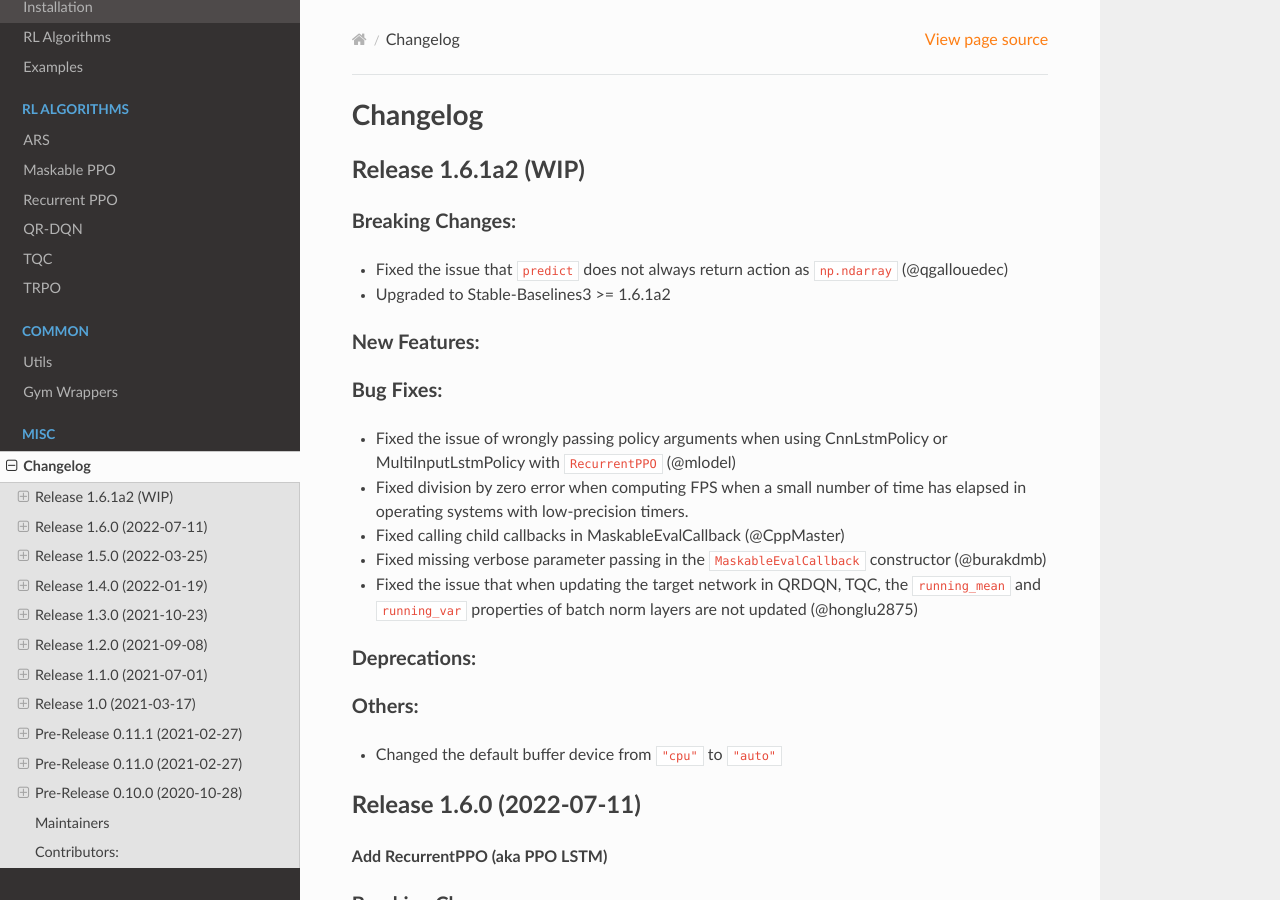
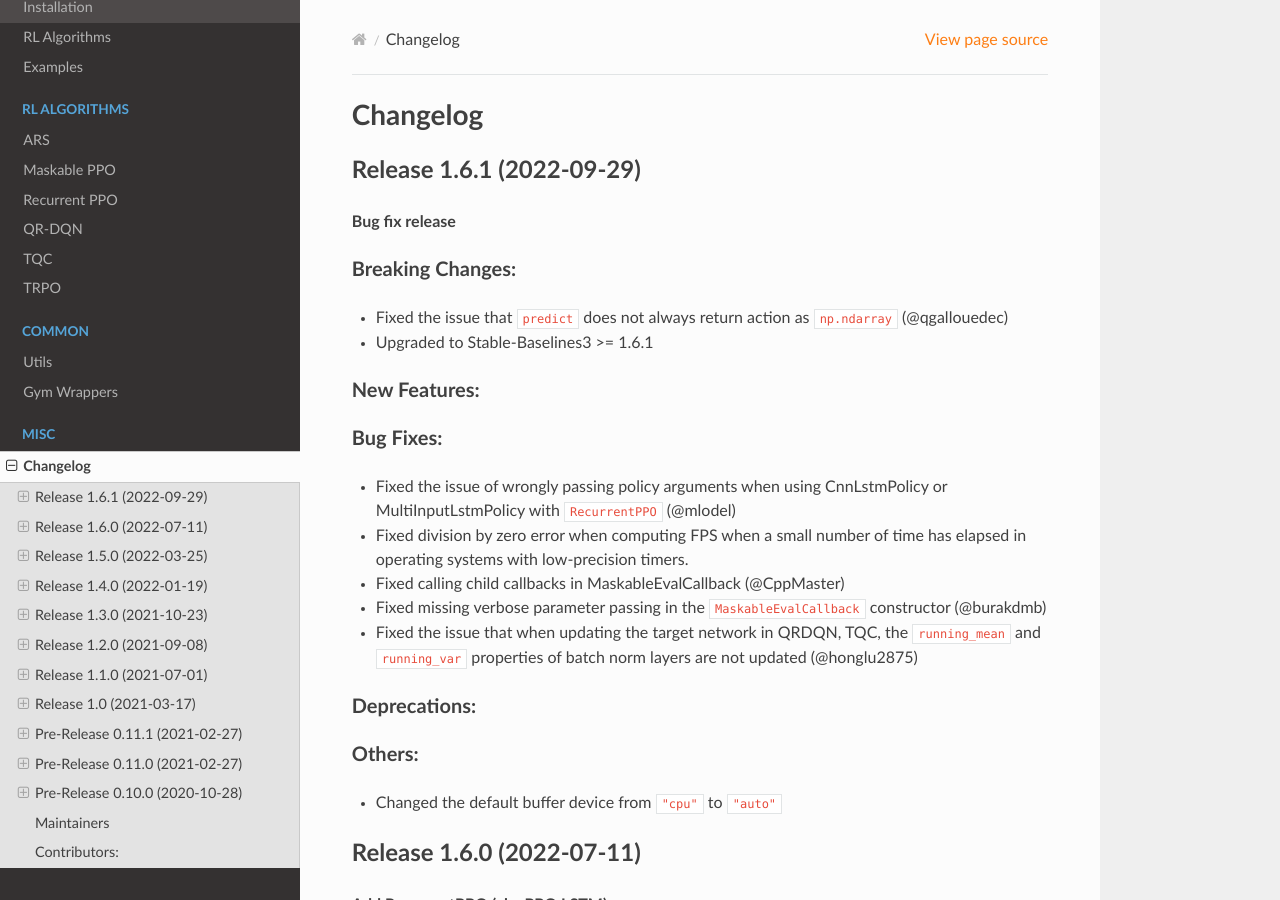
Before and after one commit to Stable-Baselines-Team/stable-baselines3-contrib, a Sphinx documentation site: the page built from docs/misc/changelog.rst, in a window 1280 px wide and 900 px high. Built offline with Sphinx 7.4.7 and the Read the Docs theme 2.0.0, drawn with Linux system fonts in a browser that asks for light colours.

Commit message:
Release v1.6.1

```diff
--- a/docs/misc/changelog.rst
+++ b/docs/misc/changelog.rst
@@ -3,13 +3,15 @@
 Changelog
 ==========
 
-Release 1.6.1a2 (WIP)
+Release 1.6.1 (2022-09-29)
 -------------------------------
+
+**Bug fix release**
 
 Breaking Changes:
 ^^^^^^^^^^^^^^^^^
 - Fixed the issue that ``predict`` does not always return action as ``np.ndarray`` (@qgallouedec)
-- Upgraded to Stable-Baselines3 >= 1.6.1a2
+- Upgraded to Stable-Baselines3 >= 1.6.1
 
 
 New Features:
--- a/sb3_contrib/version.txt
+++ b/sb3_contrib/version.txt
@@ -1 +1 @@
-1.6.1a2
+1.6.1
--- a/setup.py
+++ b/setup.py
@@ -65,7 +65,7 @@
     packages=[package for package in find_packages() if package.startswith("sb3_contrib")],
     package_data={"sb3_contrib": ["py.typed", "version.txt"]},
     install_requires=[
-        "stable_baselines3>=1.6.1a2",
+        "stable_baselines3>=1.6.1",
     ],
     description="Contrib package of Stable Baselines3, experimental code.",
     author="Antonin Raffin",
```
